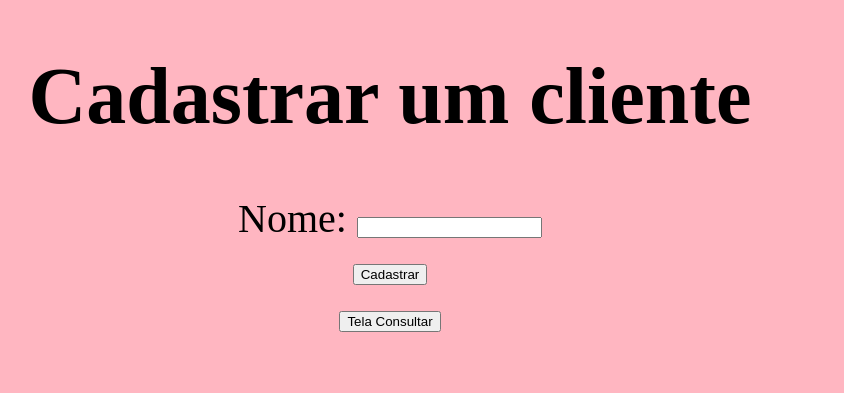
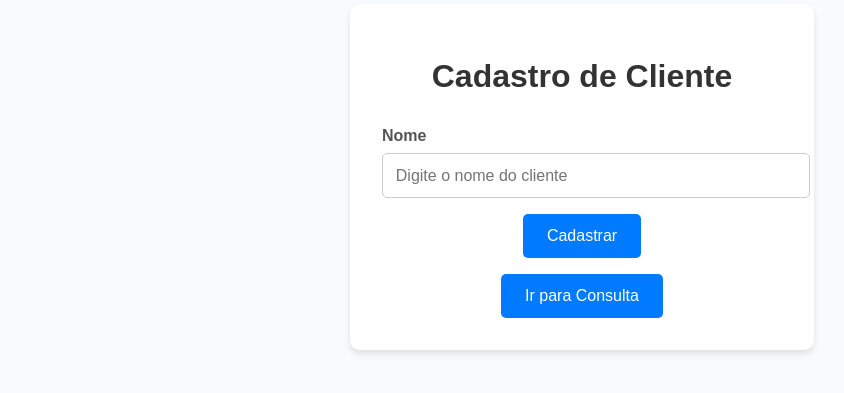
Before and after one commit to douglasrm87/JavaOOInteliJ, a plain HTML site: page src/main/resources/templates/cadastro.html in a window 1280 px wide. Shown: the part 223-616 px from the top of the page, without its empty margins (58-902 px from the left). Drawn offline with Linux system fonts and the light colour scheme; files that its build step writes are made by us from their sources.

Commit message:
Atualizacao visual dos htmls

```diff
--- a/src/main/resources/templates/cadastro.html
+++ b/src/main/resources/templates/cadastro.html
@@ -1,27 +1,95 @@
 <!DOCTYPE html>
-<html xmlns="http://www.w3.org/1999/xhtml" xmlns:th="https://www.thymeleaf.org" xmlns:sec="https://www.thymeleaf.org/thymeleaf-extras-springsecurity6">
+<html xmlns="http://www.w3.org/1999/xhtml" xmlns:th="https://www.thymeleaf.org">
   <head>
-    <title>Página de Hello sendo apresentada</title>
-    <link rel="stylesheet" type="text/css" href="css/cadastro.css"   />
+    <title>Página de Cadastro</title>
+    <style>
+      body {
+        background-color: #f9fafb;
+        font-family: Arial, sans-serif;
+        display: flex;
+        justify-content: center;
+        align-items: center;
+        height: 100vh;
+        margin: 0;
+      }
+
+      .cadastro-container {
+        background-color: #ffffff;
+        padding: 2em;
+        border-radius: 10px;
+        box-shadow: 0 4px 6px rgba(0, 0, 0, 0.1);
+        width: 100%;
+        max-width: 400px;
+        text-align: center;
+      }
+
+      .cadastro-container h1 {
+        margin-bottom: 1em;
+        color: #333333;
+      }
+
+      .cadastro-container label {
+        display: block;
+        margin-bottom: 0.5em;
+        color: #555555;
+        font-weight: bold;
+        text-align: left;
+      }
+
+      .cadastro-container input[type="text"] {
+        width: 100%;
+        padding: 0.8em;
+        margin-bottom: 1em;
+        border: 1px solid #cccccc;
+        border-radius: 5px;
+        font-size: 1em;
+      }
+
+      .cadastro-container input[type="submit"] {
+        background-color: #007BFF;
+        color: white;
+        border: none;
+        padding: 0.8em 1.5em;
+        border-radius: 5px;
+        font-size: 1em;
+        cursor: pointer;
+        transition: background-color 0.3s ease;
+      }
+
+      .cadastro-container input[type="submit"]:hover {
+        background-color: #0056b3;
+      }
+
+      .cadastro-container .secondary-button {
+        background-color: #6c757d;
+        color: white;
+        border: none;
+        padding: 0.8em 1.5em;
+        border-radius: 5px;
+        font-size: 1em;
+        cursor: pointer;
+        transition: background-color 0.3s ease;
+        margin-top: 1em;
+      }
+
+      .cadastro-container .secondary-button:hover {
+        background-color: #5a6268;
+      }
+    </style>
   </head>
   <body>
-    <h1>Cadastrar um cliente</h1>
-    <form th:action="@{/cadastro}" th:object="${cliente}"  method="get"   >
-        <div>
-            <label for="nome">
-                Nome:
-            </label>
-            <input id="nome" name="nome" th:value="${cliente.nome}">
-        </div>
-        <div>
-            <input type="submit" value="Cadastrar"/>
-        </div>
+    <div class="cadastro-container">
+      <h1>Cadastro de Cliente</h1>
+      <form th:action="@{/cadastro}" th:object="${cliente}" method="get">
+        <label for="nome">Nome</label>
+        <input id="nome" name="nome" type="text" th:value="${cliente.nome}" placeholder="Digite o nome do cliente" />
+
+        <input type="submit" value="Cadastrar" />
       </form>
 
-    <form th:action="@{/consulta}" th:object="${cliente}"  method="get"   >
-        <div>
-            <input type="submit" value="Tela Consultar"/>
+      <form th:action="@{/consulta}" method="get">
+        <input type="submit" class="secondary-button" value="Ir para Consulta" />
+      </form>
     </div>
-    </form>
   </body>
 </html>
```
Also changed, not shown: src/main/resources/templates/consulta.html (+87 -21 lines), src/main/resources/templates/home.html (+24 -1 lines), src/main/resources/templates/login.html (+71 -21 lines), src/main/java/formatohtmlantigos.txt (added), 1 other file. Lines whose indentation alone changed are shown as unchanged.
